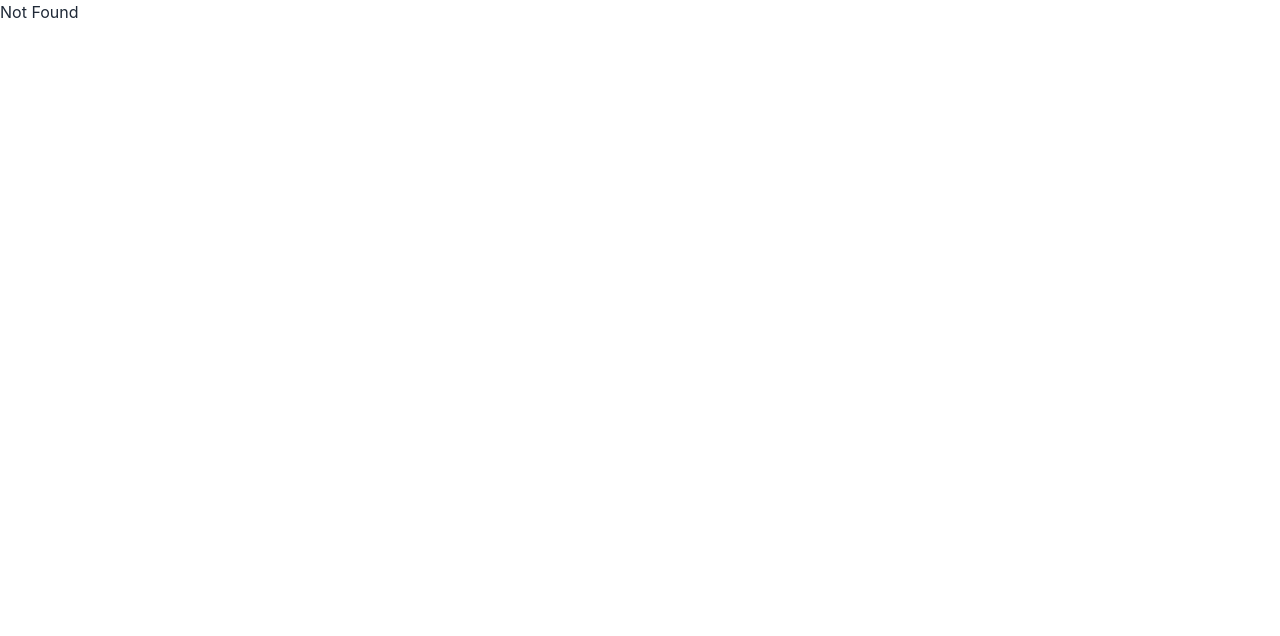
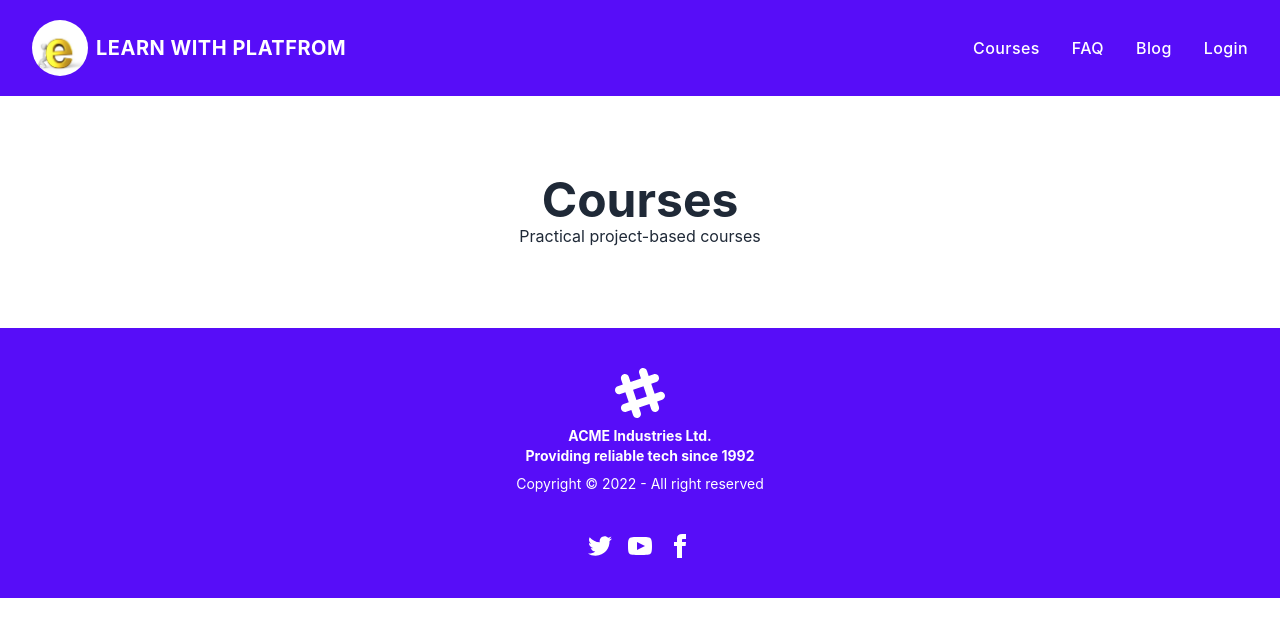
Before and after one commit to mdismail645221/Learn-with-Platform-client, a React (Create React App) app: page /course in a window 1280 px wide. Before the commit this address had no page. Shown: the top 636 px of the page. Built offline with nearby package versions, Linux system fonts and the light colour scheme.

Commit message:
[course components folder added]

```diff
--- a/src/routes/routes.js
+++ b/src/routes/routes.js
@@ -1,3 +1,4 @@
+import Courses from "../shared/Courses/Courses";
 import Login from "../shared/Login/Login";
 import Register from "../shared/Register/Register";
 
@@ -24,6 +25,10 @@ export const router = createBrowserRouter([
             {
                 path: 'register',
                 element: <Register></Register>
+            },
+            {
+                path: 'course',
+                element: <Courses></Courses>
             }
         ]
     }
--- /dev/null
+++ b/src/shared/Courses/Courses.js
@@ -0,0 +1,15 @@
+import React from 'react';
+
+const Courses = () => {
+    return (
+        <div className='my-20'>
+            <div className='course-title text-center'>
+                <h3 className='text-5xl text-center font-bold'>Courses</h3>
+                <p>Practical project-based courses</p>
+            </div>
+
+        </div>
+    );
+};
+
+export default Courses;
```
Also changed, not shown: src/shared/Courses/Courses.css (added).
